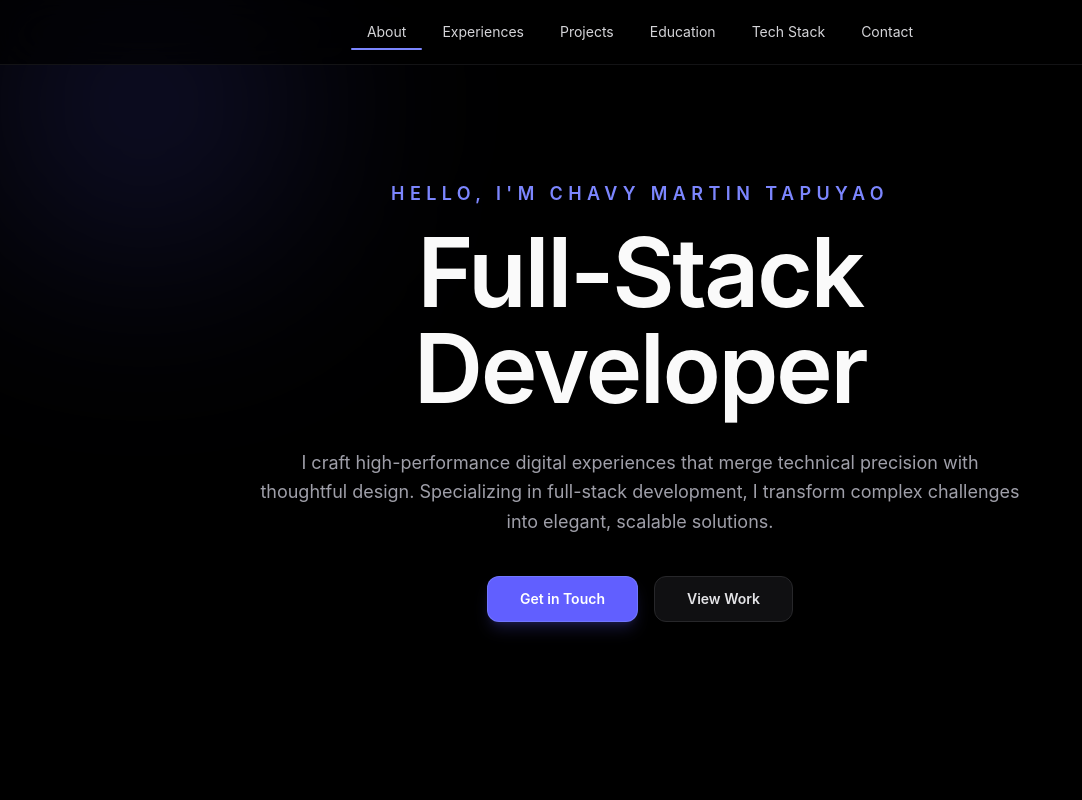
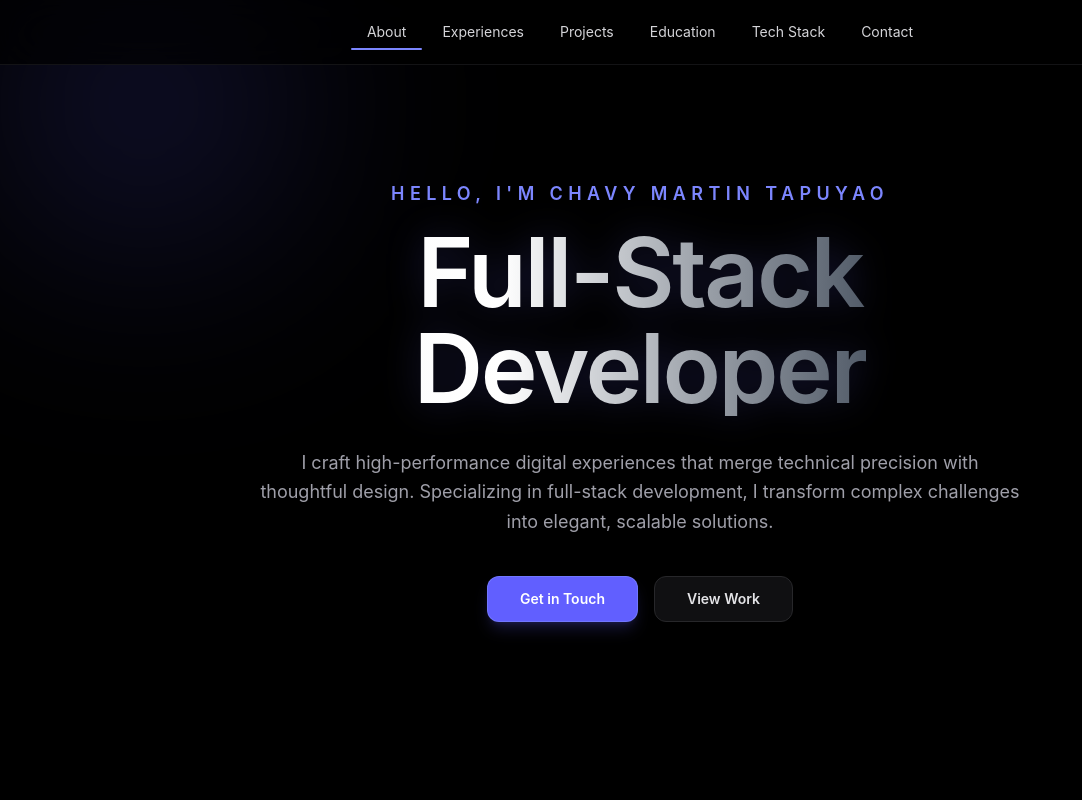
Before and after one commit to Chavsz/Portfolio, a React (Vite) app: page / in a window 1280 px wide. Shown: the top 800 px of the page, without its empty margins (0-1082 px from the left). Built offline with nearby package versions, Linux system fonts and the light colour scheme.

Commit message:
hero text animation

```diff
--- a/src/components/porfolio/HeroSection.jsx
+++ b/src/components/porfolio/HeroSection.jsx
@@ -21,9 +21,19 @@ function HeroSection() {
         transition={{ duration: 0.6, delay: 0.1 }}
         className="mt-4 max-w-4xl text-6xl font-semibold tracking-tight text-zinc-50 md:text-8xl"
       >
-        Full-Stack
-        <br />
-        Developer
+        <motion.span
+          className="inline-block bg-linear-to-r from-gray-100 via-white to-gray-800 bg-clip-text text-transparent"
+          style={{
+            backgroundSize: "220% 100%",
+            filter: "drop-shadow(0 0 18px rgba(99,102,241,0.22))",
+          }}
+          animate={{ backgroundPosition: ["100% 50%", "0% 50%", "100% 50%"] }}
+          transition={{ duration: 5.5, repeat: Infinity, ease: "easeInOut" }}
+        >
+          Full-Stack
+          <br />
+          Developer
+        </motion.span>
       </motion.h1>
 
       <motion.p
```
